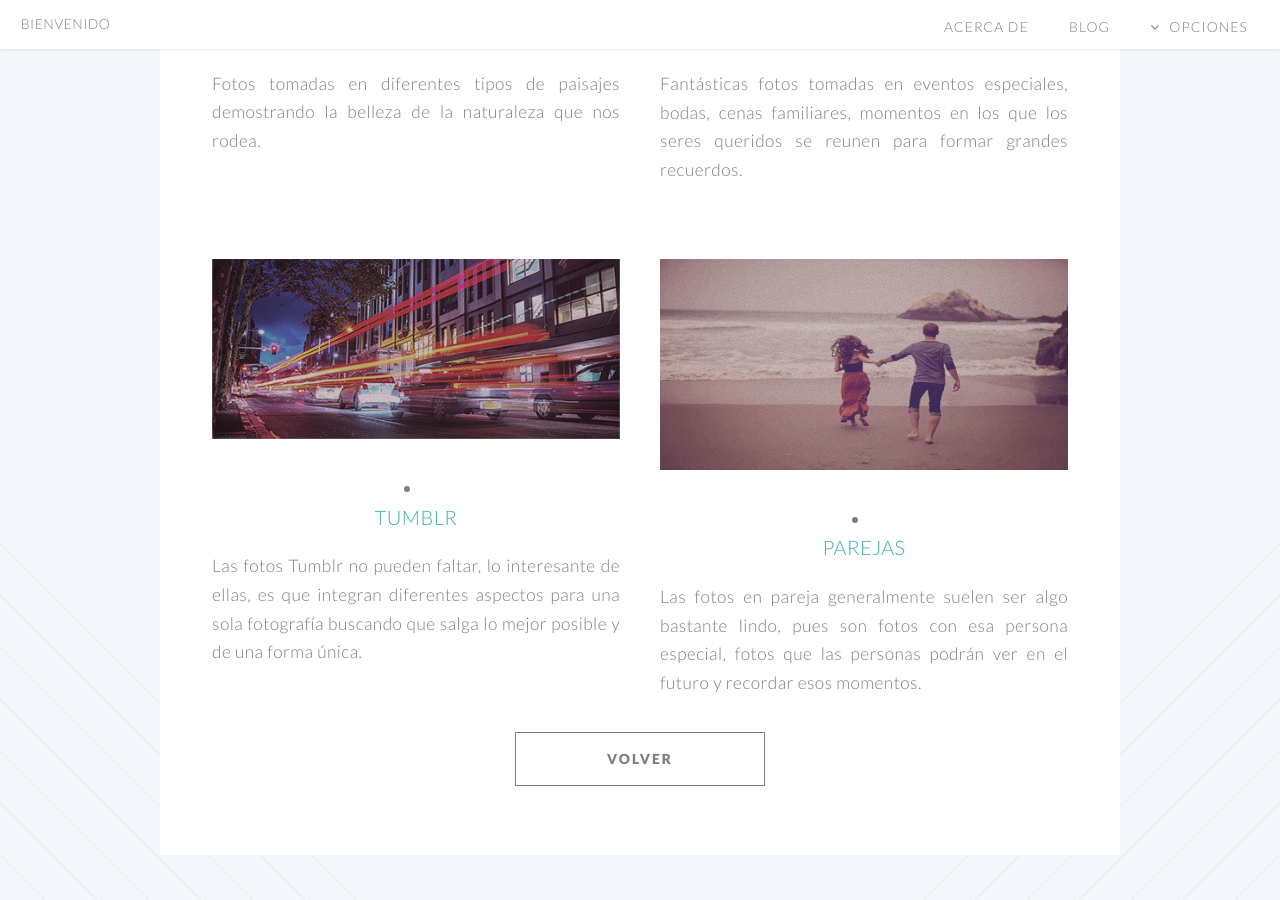
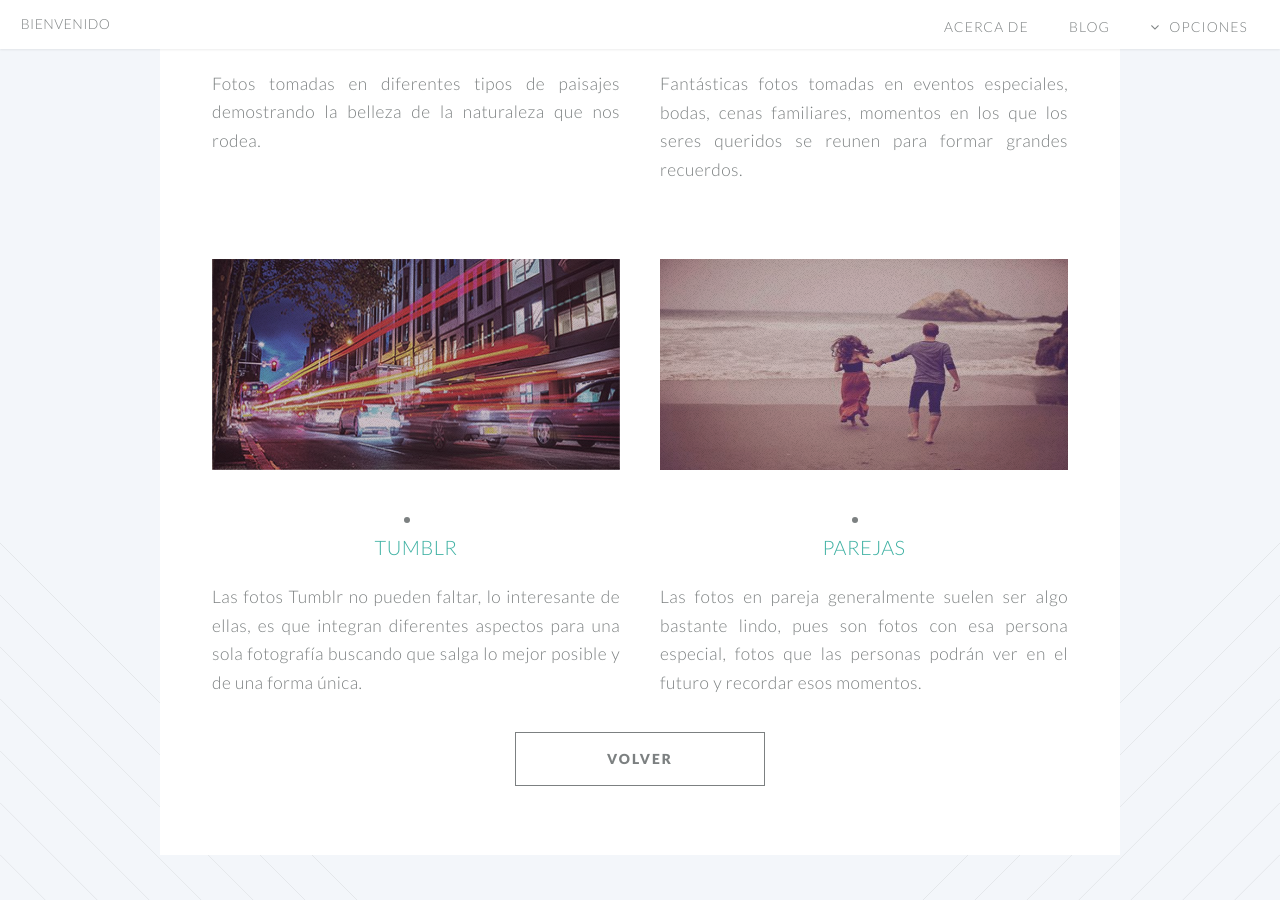
Before and after one commit to Vico2001/Vico2001.github.io, a Jekyll site: the page built from index.html, in a window 1280 px wide and 900 px high, scrolled down 1664 px. Built offline with Jekyll 4.4.1, drawn with Linux system fonts in a browser that asks for light colours.

Commit message:
Update index.html

```diff
--- a/index.html
+++ b/index.html
@@ -85,7 +85,7 @@ layout: landing-page
 							<div class="6u">
 
 								<section>
-									<a href="/tumblr.html" class="image featured"><img src="images/pic03.jpg" alt="" /></a>
+									<a href="/tumblr.html" class="image featured"><img src="images/pic03.jpg" width="" height="211" /></a>
 									<header>
 										<li><a href="/tumblr.html"><h3>Tumblr</h3></a></li>
 									</header>
```
